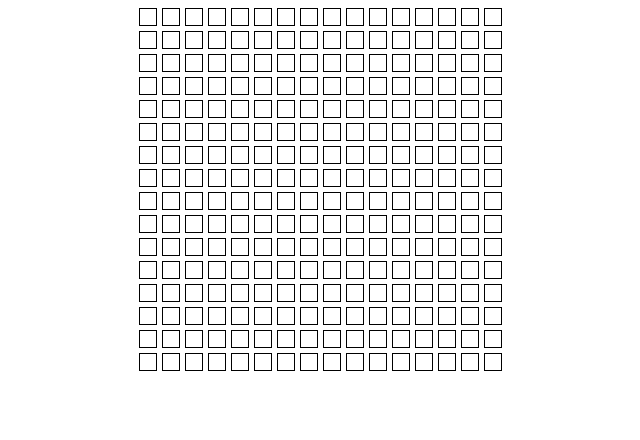
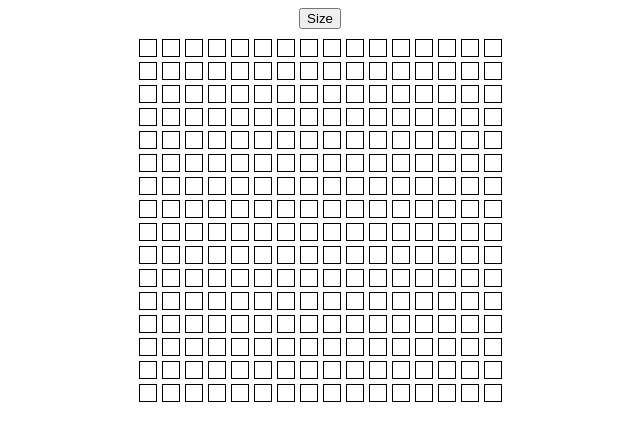
Before and after one commit to itsseanez/etch-a-sketch, a plain HTML site: page index.html in a window 1280 px wide. Shown: the whole page, without its empty margins (320-960 px from the left). Drawn offline with Linux system fonts and the light colour scheme.

Commit message:
Create a 16x16 grid by default then create size button to change size

```diff
--- a/index.html
+++ b/index.html
@@ -7,7 +7,9 @@
     <title>Etch-a-Sketch</title>
 </head>
 <body>
-    <div id="container"></div>
+    <button>Size</button>
+    <div id="container">
+    </div>
 
     <script src="script.js"></script>
 </body>
--- a/script.js
+++ b/script.js
@@ -1,4 +1,11 @@
 const container = document.querySelector('#container');
+
+const button = document.querySelector('button');
+button.addEventListener('click', () => {
+    let size = prompt('What size grid?');
+    container.innerHTML = '';
+    createGrid(size);
+});
 
 function randomRGB() {
     const r = Math.floor(Math.random() * 256);
@@ -29,4 +36,5 @@ let createGrid = (size) => {
     }
     return grid;
 };
-console.log(createGrid(16))
+
+createGrid(16)
--- a/styles.css
+++ b/styles.css
@@ -1,3 +1,11 @@
+body {
+    display: flex;
+    flex-direction: column;
+    align-items: center;
+    justify-content: center;
+    gap: 10px;
+}
+
 #container {
     display: flex;
     flex-direction: column;
```
